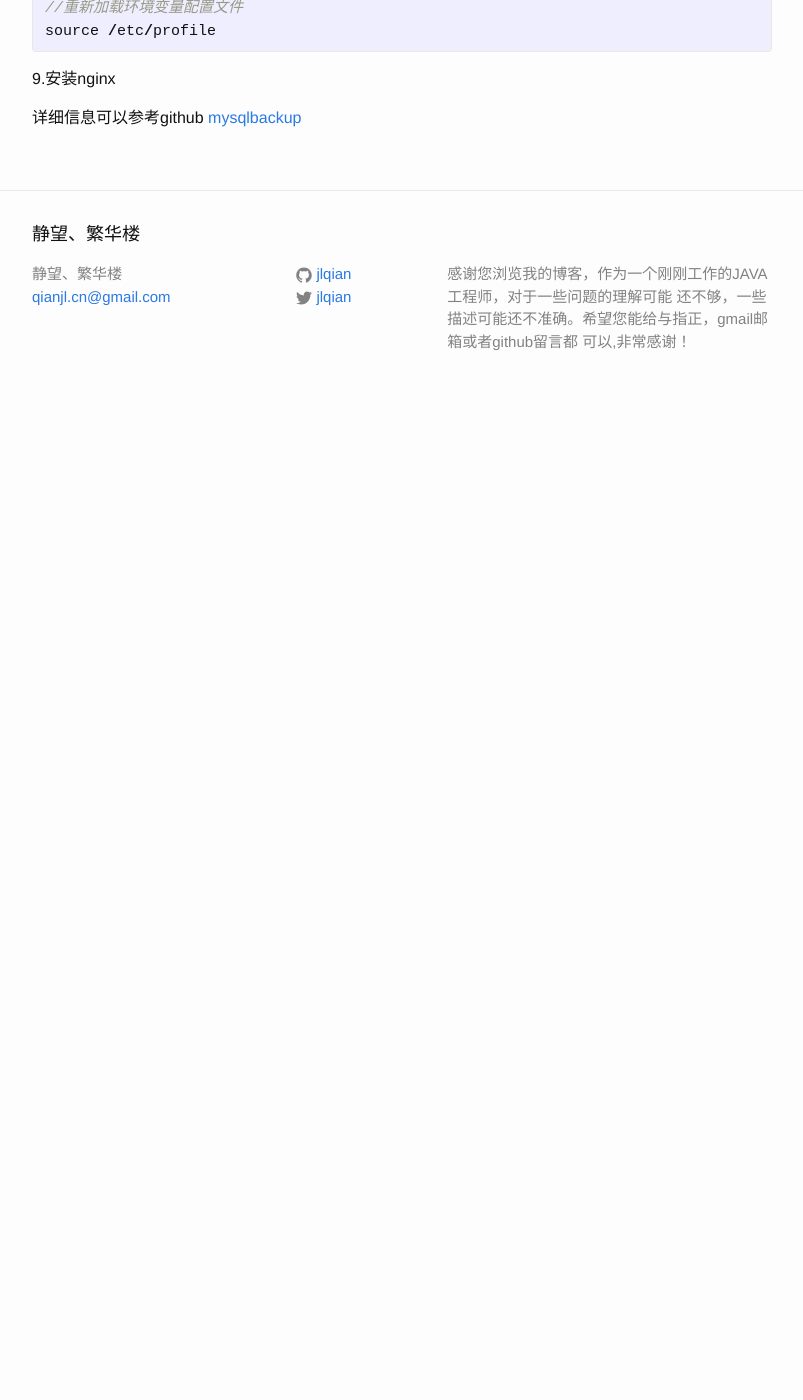
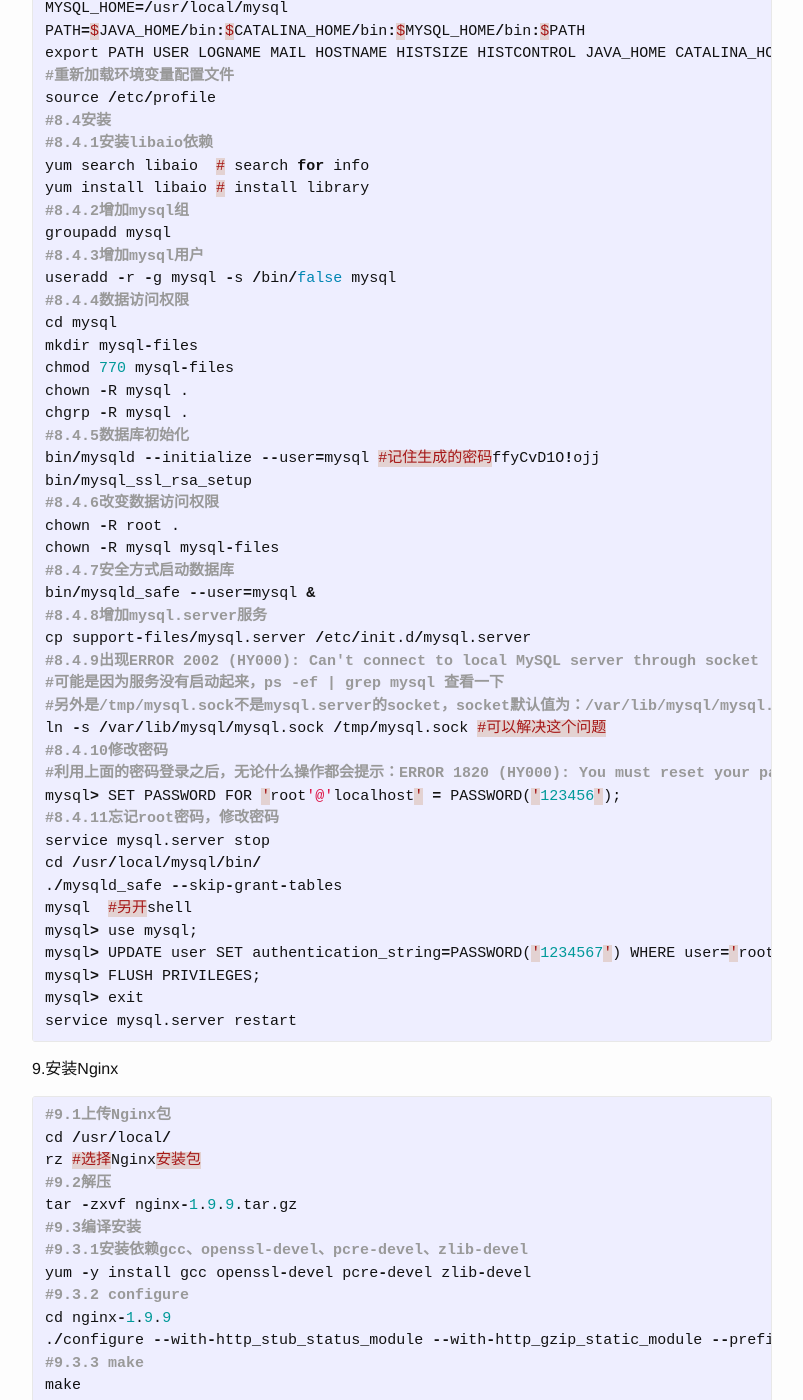
Before and after one commit to jlqian/blog_back, a Jekyll site: the page built from _posts/2016-05-09-centos-build-javaee-runtime-environment.markdown, in a window 1280 px wide and 1400 px high, scrolled down 2728 px. Shown: the whole window, without its empty margins (238-1041 px from the left). Built offline with Jekyll 4.4.1, drawn with Linux system fonts in a browser that asks for light colours; before the commit the page ends 3141 px from its top, so only the background shows below that; some of the changed text lies outside the part shown.

Commit message:
centos javaee运行环境

```diff
--- a/_posts/2016-05-09-centos-build-javaee-runtime-environment.markdown
+++ b/_posts/2016-05-09-centos-build-javaee-runtime-environment.markdown
@@ -11,10 +11,10 @@
 
 1.设置静态IP地址，允许远程登录
 {% highlight c %}
-//1.1设置静态IP
+#1.1设置静态IP
 cd  /etc/sysconfig/network-scripts/
 vi ifcfg-eth0
-//修改内容为：
+#修改内容为：
 DEVICE=eth0
 HWADDR=00:0C:29:96:EA:D5
 TYPE=Ethernet
@@ -25,26 +25,26 @@
 IPADDR=192.168.1.101
 NETMASK=255.255.255.0
 GATEWAY=192.168.1.1
-//1.2设置DNS
+#1.2设置DNS
 vi /etc/resolv.conf
-//增加DNS服务，可以填写路由IP：
+#增加DNS服务，可以填写路由IP：
 nameserver 192.168.1.1
-//1.3重启网络服务
+#1.3重启网络服务
 service network restart
-//1.4防火墙默认开启22端口，可根据IP直接远程登录
+#1.4防火墙默认开启22端口，可根据IP直接远程登录
 {% endhighlight %}
 
 2.建立本地yum源
 {% highlight c %}
-//2.1修改Base库名称，使其不再生效
+#2.1修改Base库名称，使其不再生效
 mv /etc/yum.repos.d/CentOS-Base.repo /etc/yum.repos.d/CentOS-Base.repo.bak
-//2.2修改CentOS-Media.repo
+#2.2修改CentOS-Media.repo
 vi /etc/yum.repos.d/CentOS-Media.repo
-//修改目的是file可以指向挂载的cdrom
-baseurl=file:///media/CentOS/
-        file:///media/cdrom/
-        file:///media/cdrecorder/
-//2.3挂载cdrom
+#修改目的是file可以指向挂载的cdrom
+baseurl=file:#/media/CentOS/
+        file:#/media/cdrom/
+        file:#/media/cdrecorder/
+#2.3挂载cdrom
 mkdir /media/CentOS/
 mount /dev/cdrom /media/CentOS/
 {% endhighlight %}
@@ -57,13 +57,13 @@
 4.由于root权限太大，首先创建用户：
 {% highlight c %}
 useradd jlqian
-//默认会创建用户主目录
+#默认会创建用户主目录
 {% endhighlight %}
 
 修改创建用户的密码
 {% highlight c %}
 passwd jlqian
-//输入两遍密码即可
+#输入两遍密码即可
 {% endhighlight %}
 
 5.安装lrzsz，方便与windows上传下载文件
@@ -73,61 +73,140 @@
 
 6.安装JDK
 {% highlight c %}
-//6.1上传JDK包
+#6.1上传JDK包
 cd /usr/local/
-rz //选择JDK安装包
-//6.2解压
+rz #选择JDK安装包
+#6.2解压
 sh ./jdk-6u45-linux-x64.bin
-//6.3配置环境变量
-//环境变量的配置可以在当前用户的.profile或全局的/etc/profile，使用全局环境变量
+#6.3配置环境变量
+#环境变量的配置可以在当前用户的.profile或全局的/etc/profile，使用全局环境变量
 vim /etc/profile
-//修改export PATH USER LOGNAME MAIL HOSTNAME HISTSIZE HISTCONTROL行为
+#修改export PATH USER LOGNAME MAIL HOSTNAME HISTSIZE HISTCONTROL行为
 JAVA_HOME=/usr/local/jdk1.6.0_45
 PATH=$JAVA_HOME/bin:$PATH
 export PATH USER LOGNAME MAIL HOSTNAME HISTSIZE HISTCONTROL JAVA_HOME
-//重新加载环境变量配置文件
+#重新加载环境变量配置文件
 source /etc/profile
 {% endhighlight %}
 
 7.安装Tomcat
 {% highlight c %}
-//7.1上传Tomcat包
+#7.1上传Tomcat包
 cd /usr/local/
-rz //选择Tomcat安装包
-//7.2解压
+rz #选择Tomcat安装包
+#7.2解压
 tar -zxvf apache-tomcat-7.0.67.tar.gz
-//7.3配置环境变量
-//环境变量的配置可以在当前用户的.profile或全局的/etc/profile，使用全局环境变量
+#7.3配置环境变量
+#环境变量的配置可以在当前用户的.profile或全局的/etc/profile，使用全局环境变量
 vim /etc/profile
-//修改export PATH USER LOGNAME MAIL HOSTNAME HISTSIZE HISTCONTROL行为
+#修改export PATH USER LOGNAME MAIL HOSTNAME HISTSIZE HISTCONTROL行为
 JAVA_HOME=/usr/local/jdk1.6.0_45
 CATALINA_HOME=/usr/local/apache-tomcat-7.0.67
 PATH=$JAVA_HOME/bin:$CATALINA_HOME/bin:$PATH
 export PATH USER LOGNAME MAIL HOSTNAME HISTSIZE HISTCONTROL JAVA_HOME CATALINA_HOME
-//重新加载环境变量配置文件
+#重新加载环境变量配置文件
 source /etc/profile
 {% endhighlight %}
 
 8.安装MySQL
 {% highlight c %}
-//8.1上传MySQL包
+#8.1上传MySQL包
 cd /usr/local/
-rz //选择MySQL安装包
-//8.2解压
-tar -zxvf apache-tomcat-7.0.67.tar.gz
-//8.3配置环境变量
-//环境变量的配置可以在当前用户的.profile或全局的/etc/profile，使用全局环境变量
+rz #选择MySQL安装包
+#8.2解压
+tar -zxvf mysql-5.7.10-linux-glibc2.5-x86_64.tar.gz
+#8.3创建mysql链接
+ln -s mysql-5.7.10-linux-glibc2.5-x86_64/ mysql
+#8.3配置环境变量
+#环境变量的配置可以在当前用户的.profile或全局的/etc/profile，使用全局环境变量
 vim /etc/profile
-//修改export PATH USER LOGNAME MAIL HOSTNAME HISTSIZE HISTCONTROL行为
+#修改export PATH USER LOGNAME MAIL HOSTNAME HISTSIZE HISTCONTROL行为
 JAVA_HOME=/usr/local/jdk1.6.0_45
 CATALINA_HOME=/usr/local/apache-tomcat-7.0.67
-PATH=$JAVA_HOME/bin:$CATALINA_HOME/bin:$PATH
-export PATH USER LOGNAME MAIL HOSTNAME HISTSIZE HISTCONTROL JAVA_HOME CATALINA_HOME
-//重新加载环境变量配置文件
+MYSQL_HOME=/usr/local/mysql
+PATH=$JAVA_HOME/bin:$CATALINA_HOME/bin:$MYSQL_HOME/bin:$PATH
+export PATH USER LOGNAME MAIL HOSTNAME HISTSIZE HISTCONTROL JAVA_HOME CATALINA_HOME MYSQL_HOME
+#重新加载环境变量配置文件
 source /etc/profile
+#8.4安装
+#8.4.1安装libaio依赖
+yum search libaio  # search for info
+yum install libaio # install library
+#8.4.2增加mysql组
+groupadd mysql
+#8.4.3增加mysql用户
+useradd -r -g mysql -s /bin/false mysql
+#8.4.4数据访问权限
+cd mysql
+mkdir mysql-files
+chmod 770 mysql-files
+chown -R mysql .
+chgrp -R mysql .
+#8.4.5数据库初始化
+bin/mysqld --initialize --user=mysql #记住生成的密码ffyCvD1O!ojj
+bin/mysql_ssl_rsa_setup
+#8.4.6改变数据访问权限
+chown -R root .
+chown -R mysql mysql-files
+#8.4.7安全方式启动数据库
+bin/mysqld_safe --user=mysql &
+#8.4.8增加mysql.server服务
+cp support-files/mysql.server /etc/init.d/mysql.server
+#8.4.9出现ERROR 2002 (HY000): Can't connect to local MySQL server through socket '/tmp/mysql.sock' (2)
+#可能是因为服务没有启动起来，ps -ef | grep mysql 查看一下
+#另外是/tmp/mysql.sock不是mysql.server的socket，socket默认值为：/var/lib/mysql/mysql.sock（/etc/my.cnf）
+ln -s /var/lib/mysql/mysql.sock /tmp/mysql.sock #可以解决这个问题
+#8.4.10修改密码
+#利用上面的密码登录之后，无论什么操作都会提示：ERROR 1820 (HY000): You must reset your password using ALTER USER statement before executing this statement.
+mysql> SET PASSWORD FOR 'root'@'localhost' = PASSWORD('123456');
+#8.4.11忘记root密码，修改密码
+service mysql.server stop
+cd /usr/local/mysql/bin/
+./mysqld_safe --skip-grant-tables
+mysql  #另开shell
+mysql> use mysql;
+mysql> UPDATE user SET authentication_string=PASSWORD('1234567') WHERE user='root';
+mysql> FLUSH PRIVILEGES;
+mysql> exit
+service mysql.server restart
 {% endhighlight %}
-9.安装nginx
 
-详细信息可以参考github [mysqlbackup][mysqlbackup]
+9.安装Nginx
+{% highlight c %}
+#9.1上传Nginx包
+cd /usr/local/
+rz #选择Nginx安装包
+#9.2解压
+tar -zxvf nginx-1.9.9.tar.gz
+#9.3编译安装
+#9.3.1安装依赖gcc、openssl-devel、pcre-devel、zlib-devel
+yum -y install gcc openssl-devel pcre-devel zlib-devel
+#9.3.2 configure
+cd nginx-1.9.9
+./configure --with-http_stub_status_module --with-http_gzip_static_module --prefix=/usr/local/nginx
+#9.3.3 make
+make
+#9.3.4 makeinstall
+makeinstall
+#9.4配置环境变量
+#环境变量的配置可以在当前用户的.profile或全局的/etc/profile，使用全局环境变量
+vim /etc/profile
+#修改export PATH USER LOGNAME MAIL HOSTNAME HISTSIZE HISTCONTROL行为
+JAVA_HOME=/usr/local/jdk1.6.0_45
+CATALINA_HOME=/usr/local/apache-tomcat-7.0.67
+MYSQL_HOME=/usr/local/mysql
+NGINX_HOME=/usr/local/nginx-1.9.9
+PATH=$JAVA_HOME/bin:$CATALINA_HOME/bin:$MYSQL_HOME/bin:$NGINX_HOME/sbin:$PATH
+export PATH USER LOGNAME MAIL HOSTNAME HISTSIZE HISTCONTROL JAVA_HOME CATALINA_HOME MYSQL_HOME NGINX_HOME
+#重新加载环境变量配置文件
+source /etc/profile
+#9.5开放80端口
+/sbin/iptables -I INPUT -p tcp --dport 80 -j ACCEPT
+/etc/rc.d/init.d/iptables save
+#查看防火墙状态
+/etc/init.d/iptables status #service iptables status
+{% endhighlight %}
 
-[mysqlbackup]: https://github.com/jlqian/mysqlbakup
+上面用到的软件都可以在百度网盘找到 [百度网盘] [百度网盘]
+
+[百度网盘]: http://pan.baidu.com/s/1pKpWv6j
```
